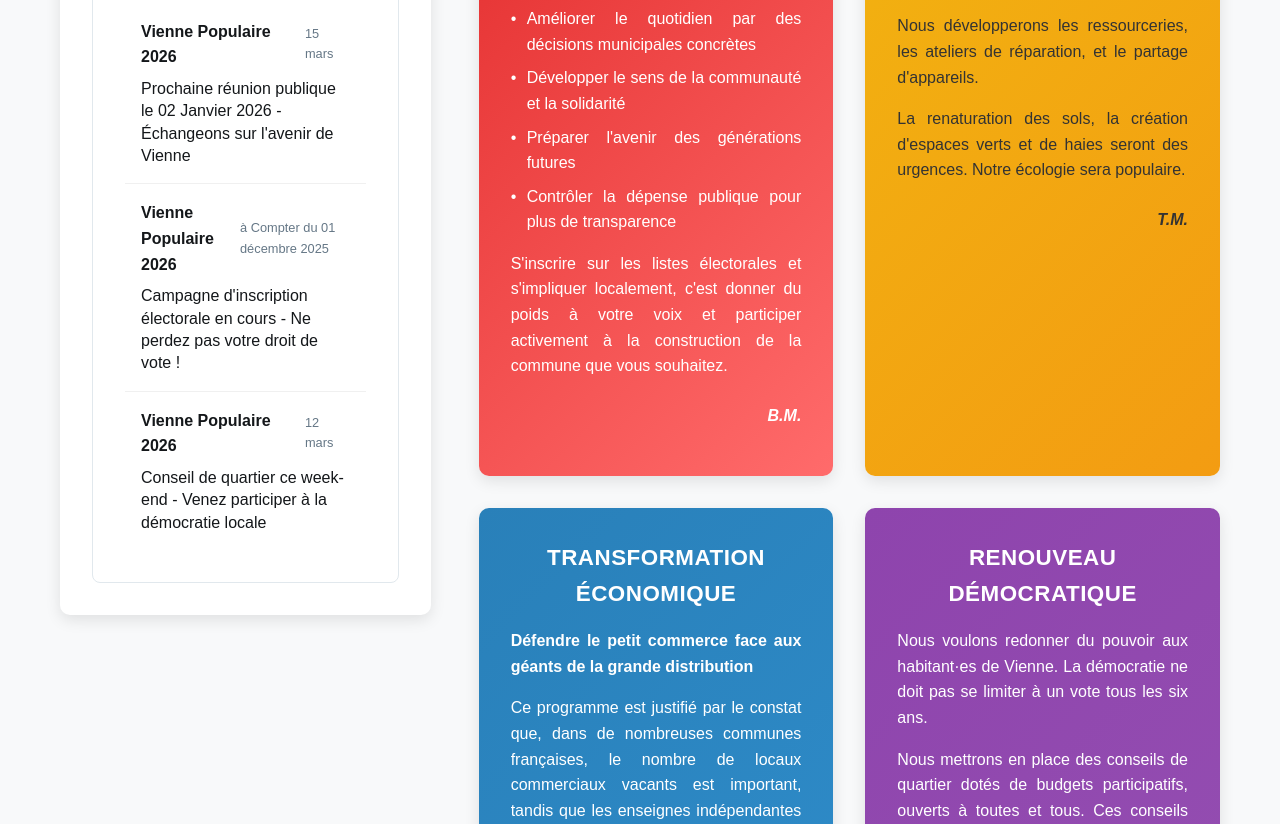
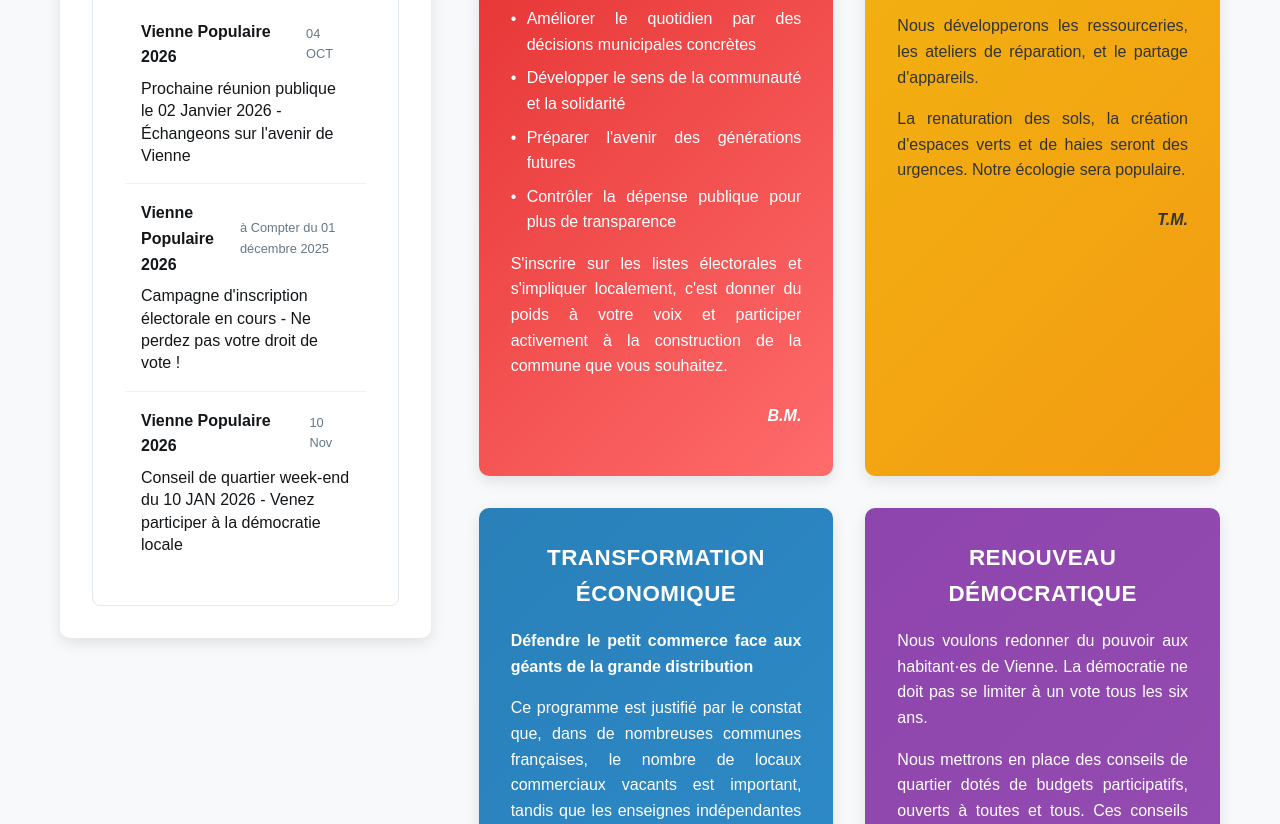
Before and after one commit to lesinsoumisviennois/ViennePop2026, a plain HTML site: page index.html in a window 1280 px wide. Shown: the part 1710-2534 px from the top of the page. Drawn offline with Linux system fonts and the light colour scheme.

Commit message:
Update index.html

```diff
--- a/index.html
+++ b/index.html
@@ -70,7 +70,7 @@
                     <div class="tweet-item">
                       <div class="tweet-header">
                         <span class="tweet-author">Vienne Populaire 2026</span>
-                        <span class="tweet-date">15 mars</span>
+                        <span class="tweet-date">04 OCT</span>
                       </div>
                       <p>Prochaine réunion publique le 02 Janvier 2026 - Échangeons sur l'avenir de Vienne</p>
                     </div>
@@ -86,9 +86,9 @@
                     <div class="tweet-item">
                       <div class="tweet-header">
                         <span class="tweet-author">Vienne Populaire 2026</span>
-                        <span class="tweet-date">12 mars</span>
+                        <span class="tweet-date">10 Nov</span>
                       </div>
-                      <p>Conseil de quartier ce week-end - Venez participer à la démocratie locale</p>
+                      <p>Conseil de quartier  week-end du 10 JAN 2026 - Venez participer à la démocratie locale</p>
                     </div>
                   </div>
                 </div>
```
